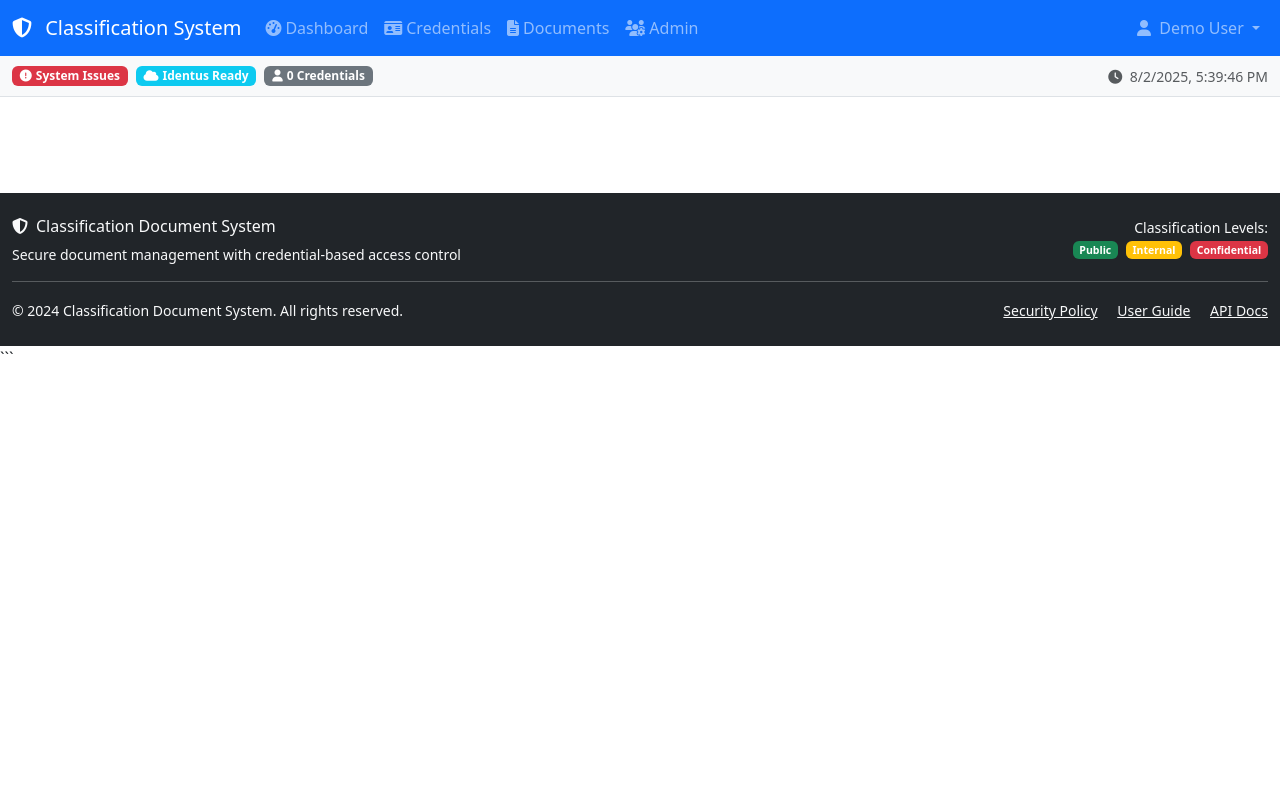
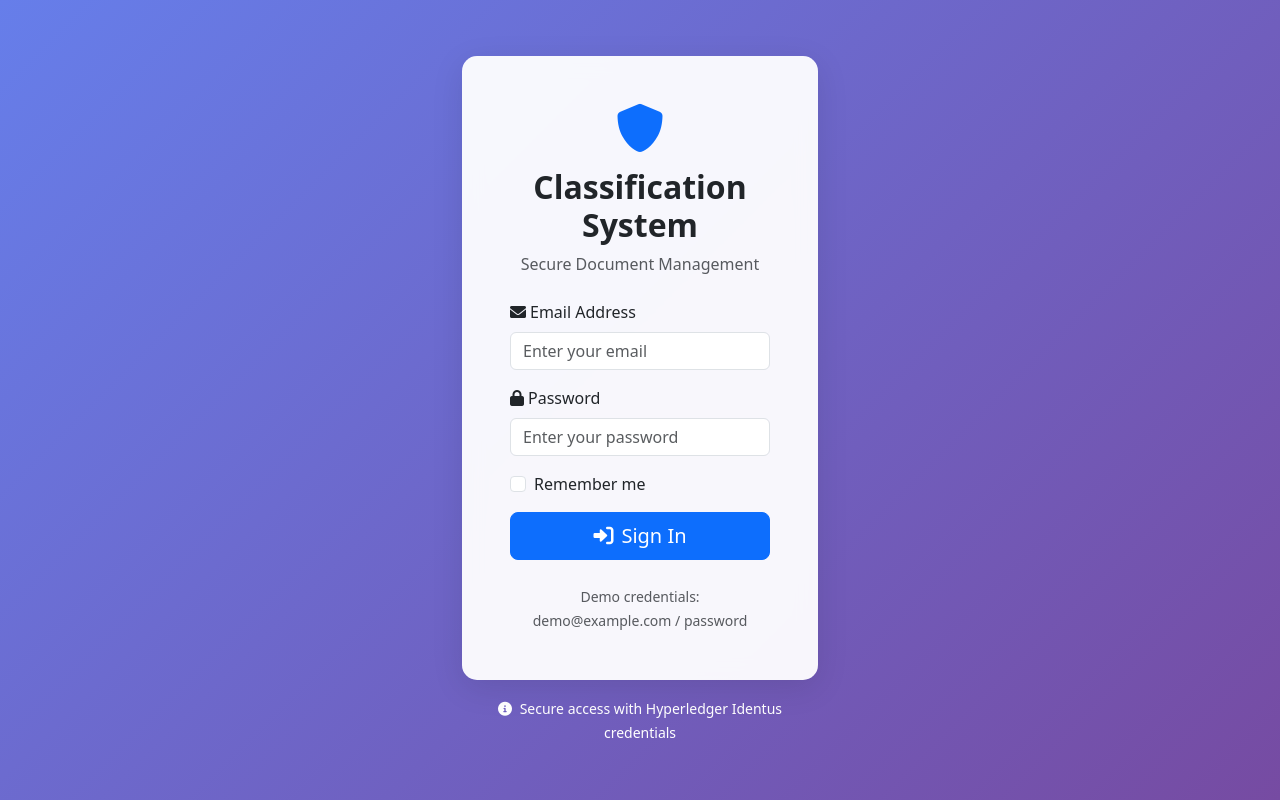
Before and after one commit to janskor-cz/classification-document-system, a Flask app: template frontend/templates/base.html in a window 1280 px wide. Run offline with Flask 3, Linux system fonts and the light colour scheme; the template is opened without the code that fills it, so the values that code supplies are empty.

Commit message:
Update base.html

````diff
--- a/frontend/templates/base.html
+++ b/frontend/templates/base.html
@@ -1,242 +1,104 @@
 <!DOCTYPE html>
-
 <html lang="en">
 <head>
     <meta charset="UTF-8">
     <meta name="viewport" content="width=device-width, initial-scale=1.0">
-    <title>{% block title %}Classification Document System{% endblock %}</title>
+    <title>Login - Classification Document System</title>
 
     <!-- Bootstrap CSS -->
     <link href="https://cdn.jsdelivr.net/npm/bootstrap@5.3.0/dist/css/bootstrap.min.css" rel="stylesheet">
-    <!-- Font Awesome Icons -->
-    <link href="https://cdnjs.cloudflare.com/ajax/libs/font-awesome/6.4.0/css/all.min.css" rel="stylesheet">
-    <!-- Custom CSS -->
-    <link href="{{ url_for('static', filename='css/main.css') }}" rel="stylesheet">
+    <!-- Font Awesome -->
+    <link href="https://cdnjs.cloudflare.com/ajax/libs/font-awesome/6.0.0/css/all.min.css" rel="stylesheet">
 
-    {% block extra_css %}{% endblock %}
-
+    <style>
+        body {
+            background: linear-gradient(135deg, #667eea 0%, #764ba2 100%);
+            min-height: 100vh;
+            display: flex;
+            align-items: center;
+        }
+        .login-card {
+            background: rgba(255, 255, 255, 0.95);
+            backdrop-filter: blur(10px);
+            border-radius: 15px;
+            box-shadow: 0 8px 32px rgba(0, 0, 0, 0.1);
+        }
+    </style>
 </head>
 <body>
-    <!-- Navigation Bar -->
-    <nav class="navbar navbar-expand-lg navbar-dark bg-primary">
-        <div class="container-fluid">
-            <a class="navbar-brand" href="{{ url_for('dashboard') }}">
-                <i class="fas fa-shield-alt me-2"></i>
-                Classification System
-            </a>
+    <div class="container">
+        <div class="row justify-content-center">
+            <div class="col-md-6 col-lg-4">
+                <div class="login-card">
+                    <div class="card-body p-5">
+                        <div class="text-center mb-4">
+                            <i class="fas fa-shield-alt fa-3x text-primary mb-3"></i>
+                            <h2 class="fw-bold">Classification System</h2>
+                            <p class="text-muted">Secure Document Management</p>
+                        </div>
 
-            <button class="navbar-toggler" type="button" data-bs-toggle="collapse" data-bs-target="#navbarNav">
-                <span class="navbar-toggler-icon"></span>
-            </button>
+                        <!-- Flash Messages -->
+                        {% with messages = get_flashed_messages(with_categories=true) %}
+                            {% if messages %}
+                                {% for category, message in messages %}
+                                    <div class="alert alert-{{ 'danger' if category == 'error' else category }} alert-dismissible fade show" role="alert">
+                                        {{ message }}
+                                        <button type="button" class="btn-close" data-bs-dismiss="alert"></button>
+                                    </div>
+                                {% endfor %}
+                            {% endif %}
+                        {% endwith %}
 
-            <div class="collapse navbar-collapse" id="navbarNav">
-            <ul class="navbar-nav me-auto">
-                <li class="nav-item">
-                    <a class="nav-link {% if request.endpoint == 'dashboard' %}active{% endif %}"
-                       href="{{ url_for('dashboard') }}">
-                        <i class="fas fa-tachometer-alt me-1"></i>Dashboard
-                    </a>
-                </li>
-                <li class="nav-item">
-                    <a class="nav-link" href="#">
-                        <i class="fas fa-id-card me-1"></i>Credentials
-                    </a>
-                </li>
-                <li class="nav-item">
-                    <a class="nav-link" href="{{ url_for('upload_document') }}">
-                        <i class="fas fa-file-alt me-1"></i>Documents
-                    </a>
-                </li>
-                {% if current_user.is_admin %}
-                <li class="nav-item">
-                    <a class="nav-link" href="#">
-                        <i class="fas fa-users-cog me-1"></i>Admin
-                    </a>
-                </li>
-                {% endif %}
-            </ul>
+                        <form method="POST" action="{{ url_for('auth_login') }}">
+                            <div class="mb-3">
+                                <label for="email" class="form-label">
+                                    <i class="fas fa-envelope me-1"></i>Email Address
+                                </label>
+                                <input type="email" class="form-control" id="email" name="email" required
+                                       placeholder="Enter your email">
+                            </div>
 
-            <ul class="navbar-nav">
-                <li class="nav-item dropdown">
-                    <a class="nav-link dropdown-toggle" href="#" role="button" data-bs-toggle="dropdown">
-                        <i class="fas fa-user me-1"></i>
-                        {% if current_user.is_authenticated %}
-                            {{ current_user.name }}
-                        {% else %}
-                            Guest
-                        {% endif %}
-                    </a>
-                    <ul class="dropdown-menu">
-                        {% if current_user.is_authenticated %}
-                            <li><a class="dropdown-item" href="#">
-                                <i class="fas fa-user-edit me-1"></i>Profile
-                            </a></li>
-                            <li><a class="dropdown-item" href="#">
-                                <i class="fas fa-certificate me-1"></i>My Credentials
-                            </a></li>
-                            <li><hr class="dropdown-divider"></li>
-                            <li><a class="dropdown-item" href="{{ url_for('auth_logout') }}">
-                                <i class="fas fa-sign-out-alt me-1"></i>Logout
-                            </a></li>
-                        {% else %}
-                            <li><a class="dropdown-item" href="{{ url_for('login') }}">
-                                <i class="fas fa-sign-in-alt me-1"></i>Login
-                            </a></li>
-                            <li><a class="dropdown-item" href="#">
-                                <i class="fas fa-user-plus me-1"></i>Register
-                            </a></li>
-                        {% endif %}
-                    </ul>
-                </li>
-            </ul>
-        </div>
-    </div>
-</nav>
+                            <div class="mb-3">
+                                <label for="password" class="form-label">
+                                    <i class="fas fa-lock me-1"></i>Password
+                                </label>
+                                <input type="password" class="form-control" id="password" name="password" required
+                                       placeholder="Enter your password">
+                            </div>
 
-<!-- Status Bar -->
-<div class="bg-light border-bottom py-2">
-    <div class="container-fluid">
-        <div class="row align-items-center">
-            <div class="col-md-6">
-                <div class="d-flex align-items-center">
-                    <span class="badge bg-success me-2" id="system-status">
-                        <i class="fas fa-check-circle me-1"></i>System Online
-                    </span>
-                    <span class="badge bg-info me-2" id="identus-status">
-                        <i class="fas fa-cloud me-1"></i>Identus Ready
-                    </span>
-                    {% if current_user.is_authenticated %}
-                    <span class="badge bg-secondary">
-                        <i class="fas fa-user me-1"></i>{{ current_user.credentials_count }} Credentials
-                    </span>
-                    {% endif %}
+                            <div class="mb-3 form-check">
+                                <input type="checkbox" class="form-check-input" id="remember_me" name="remember_me">
+                                <label class="form-check-label" for="remember_me">
+                                    Remember me
+                                </label>
+                            </div>
+
+                            <div class="d-grid">
+                                <button type="submit" class="btn btn-primary btn-lg">
+                                    <i class="fas fa-sign-in-alt me-2"></i>Sign In
+                                </button>
+                            </div>
+                        </form>
+
+                        <div class="text-center mt-4">
+                            <small class="text-muted">
+                                Demo credentials: demo@example.com / password
+                            </small>
+                        </div>
+                    </div>
                 </div>
-            </div>
-            <div class="col-md-6 text-end">
-                <small class="text-muted">
-                    <i class="fas fa-clock me-1"></i>
-                    <span id="current-time"></span>
-                </small>
+
+                <div class="text-center mt-3">
+                    <small class="text-white">
+                        <i class="fas fa-info-circle me-1"></i>
+                        Secure access with Hyperledger Identus credentials
+                    </small>
+                </div>
             </div>
         </div>
     </div>
-</div>
 
-<!-- Flash Messages -->
-{% with messages = get_flashed_messages(with_categories=true) %}
-    {% if messages %}
-        <div class="container-fluid mt-3">
-            {% for category, message in messages %}
-                <div class="alert alert-{{ 'danger' if category == 'error' else category }} alert-dismissible fade show" role="alert">
-                    {% if category == 'success' %}
-                        <i class="fas fa-check-circle me-2"></i>
-                    {% elif category == 'error' %}
-                        <i class="fas fa-exclamation-circle me-2"></i>
-                    {% elif category == 'warning' %}
-                        <i class="fas fa-exclamation-triangle me-2"></i>
-                    {% else %}
-                        <i class="fas fa-info-circle me-2"></i>
-                    {% endif %}
-                    {{ message }}
-                    <button type="button" class="btn-close" data-bs-dismiss="alert"></button>
-                </div>
-            {% endfor %}
-        </div>
-    {% endif %}
-{% endwith %}
-
-<!-- Main Content -->
-<main class="container-fluid py-4">
-    {% block content %}{% endblock %}
-</main>
-
-<!-- Footer -->
-<footer class="bg-dark text-light py-4 mt-5">
-    <div class="container-fluid">
-        <div class="row">
-            <div class="col-md-6">
-                <h6><i class="fas fa-shield-alt me-2"></i>Classification Document System</h6>
-                <p class="small mb-0">Secure document management with credential-based access control</p>
-            </div>
-            <div class="col-md-6 text-end">
-                <div class="small">
-                    <div>Classification Levels:</div>
-                    <span class="badge bg-success me-1">Public</span>
-                    <span class="badge bg-warning me-1">Internal</span>
-                    <span class="badge bg-danger">Confidential</span>
-                </div>
-            </div>
-        </div>
-        <hr class="my-3">
-        <div class="row">
-            <div class="col-md-6">
-                <small>&copy; 2024 Classification Document System. All rights reserved.</small>
-            </div>
-            <div class="col-md-6 text-end">
-                <small>
-                    <a href="#" class="text-light me-3">Security Policy</a>
-                    <a href="#" class="text-light me-3">User Guide</a>
-                    <a href="#" class="text-light">API Docs</a>
-                </small>
-            </div>
-        </div>
-    </div>
-</footer>
-
-<!-- Bootstrap JS -->
-<script src="https://cdn.jsdelivr.net/npm/bootstrap@5.3.0/dist/js/bootstrap.bundle.min.js"></script>
-<!-- Custom JS -->
-<script src="{{ url_for('static', filename='js/main.js') }}"></script>
-
-{% block extra_js %}{% endblock %}
-
-<!-- Real-time updates -->
-<script>
-    // Update current time
-    function updateTime() {
-        const now = new Date();
-        document.getElementById('current-time').textContent = now.toLocaleString();
-    }
-
-    // Update system status
-    async function updateSystemStatus() {
-        try {
-            const response = await fetch('/api/system/status');
-            const status = await response.json();
-
-            const systemStatus = document.getElementById('system-status');
-            const identusStatus = document.getElementById('identus-status');
-
-            if (status.system_healthy) {
-                systemStatus.className = 'badge bg-success me-2';
-                systemStatus.innerHTML = '<i class="fas fa-check-circle me-1"></i>System Online';
-            } else {
-                systemStatus.className = 'badge bg-danger me-2';
-                systemStatus.innerHTML = '<i class="fas fa-exclamation-circle me-1"></i>System Issues';
-            }
-
-            if (status.identus_healthy) {
-                identusStatus.className = 'badge bg-info me-2';
-                identusStatus.innerHTML = '<i class="fas fa-cloud me-1"></i>Identus Ready';
-            } else {
-                identusStatus.className = 'badge bg-warning me-2';
-                identusStatus.innerHTML = '<i class="fas fa-cloud-exclamation me-1"></i>Identus Issues';
-            }
-
-        } catch (error) {
-            console.error('Failed to update status:', error);
-        }
-    }
-
-    // Initialize
-    updateTime();
-    updateSystemStatus();
-
-    // Update every 30 seconds
-    setInterval(updateTime, 1000);
-    setInterval(updateSystemStatus, 30000);
-</script>
-```
-
+    <!-- Bootstrap JS -->
+    <script src="https://cdn.jsdelivr.net/npm/bootstrap@5.3.0/dist/js/bootstrap.bundle.min.js"></script>
 </body>
 </html>
````
